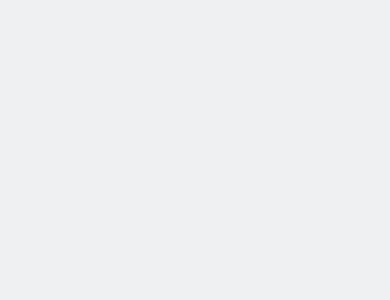
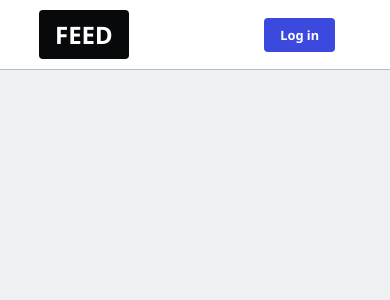
Before and after one commit to AhmadSaman/blogo, a Next.js app: page /1 in a window 390 px wide. Shown: the top 300 px of the page. Built offline with nearby package versions, Linux system fonts and the light colour scheme.

Commit message:
Add Navbar

```diff
--- /dev/null
+++ b/components/Navbar.js
@@ -0,0 +1,47 @@
+/* eslint-disable @next/next/no-img-element */
+/* eslint-disable @next/next/link-passhref */
+import Image from "next/image";
+import Link from "next/link";
+
+function Navbar() {
+  const user = null;
+  const username = null;
+  return (
+    <div className="navbar">
+      <ul>
+        <li>
+          <Link href={"/"}>
+            <button className="btn-logo">Feed</button>
+          </Link>
+        </li>
+        {/* for the signed in users */}
+        {username && (
+          <>
+            <li className="push-left">
+              <Link href={"/admin"}>
+                <button className="btn-blue">Write Posts</button>
+              </Link>
+            </li>
+            <li>
+              <Link href={`/${username}`}>
+                <img src={`${user?.photoURL}`} alt={`${username}`} />
+              </Link>
+            </li>
+          </>
+        )}
+        {/* for non Signed in users */}
+        {!username && (
+          <>
+            <li>
+              <Link href={"/enter"}>
+                <button className="btn-blue">Log in</button>
+              </Link>
+            </li>
+          </>
+        )}
+      </ul>
+    </div>
+  );
+}
+
+export default Navbar;
--- a/pages/_app.js
+++ b/pages/_app.js
@@ -1,7 +1,13 @@
-import '../styles/globals.css'
+import Navbar from "../components/Navbar";
+import "../styles/globals.css";
 
 function MyApp({ Component, pageProps }) {
-  return <Component {...pageProps} />
+  return (
+    <>
+      <Navbar />
+      <Component {...pageProps} />
+    </>
+  );
 }
 
-export default MyApp
+export default MyApp;
--- a/styles/globals.css
+++ b/styles/globals.css
@@ -16,6 +16,186 @@ body {
   background-color: var(--color-bg);
   color: var(--color-text);
   margin-top: 50px;
+}
+
+main {
+  padding: 1rem 10vw;
+}
+
+h1 {
+  font-size: 2rem;
+}
+h2 {
+  font-size: 1.5rem;
+}
+h2 {
+  font-size: 1.25rem;
+}
+
+a {
+  color: inherit;
+  text-decoration: none;
+  cursor: pointer;
+}
+
+* {
+  box-sizing: border-box;
+}
+
+img {
+  max-width: 100%;
+}
+
+input {
+  display: inline-block;
+  outline: none;
+  border: none;
+  font-size: 1.5rem;
+  width: 100%;
+  padding: 5px 10px;
+}
+
+fieldset {
+  border: none;
+  padding: 1rem 0;
+  font-size: 1.25rem;
+}
+
+code {
+  overflow-x: scroll;
+}
+
+/* Navbar */
+
+.navbar {
+  height: 70px;
+  width: 100%;
+  background: white;
+  color: var(--colors-text);
+  position: fixed;
+  top: 0;
+  padding: 0 10vw;
+  font-weight: bold;
+  border-bottom: 1px solid var(--color-gray);
+  z-index: 99;
+}
+
+.navbar ul {
+  list-style-type: none;
+  margin: 0;
+  padding: 0;
+  display: flex;
+  align-items: center;
+  justify-content: space-between;
+  height: 100%;
+}
+
+.navbar img {
+  border-radius: 50%;
+  width: 50px;
+  height: 50px;
+  cursor: pointer;
+}
+
+.navbar li {
+  border-radius: 50%;
+}
+
+/* Buttons */
+
+.btn,
+button {
+  background-color: var(--color-gray);
+  border: none;
+  color: var(--color-text);
+  padding: 1rem 2rem;
+  display: flex;
+  align-items: center;
+  text-align: center;
+  justify-content: center;
+  text-decoration: none;
+  font-family: "Noto Sans", sans-serif;
+  font-weight: bold;
+  border-radius: 0.25rem;
+  cursor: pointer;
+  margin: 0.5rem 1rem 0.5rem 0;
+}
+
+@media only screen and (max-width: 768px) {
+  button {
+    padding: 0.5rem 1rem;
+    font-size: 0.8rem;
+  }
+}
+
+button:hover {
+  filter: brightness(90%);
+}
+
+button:disabled,
+button[disabled] {
+  filter: brightness(80%);
+  cursor: not-allowed;
+}
+
+button.btn-blue {
+  background-color: var(--color-blue);
+  color: white;
+}
+
+button.btn-red {
+  background-color: var(--color-red);
+  color: white;
+}
+
+button.btn-green {
+  background-color: var(--color-green);
+  color: white;
+}
+
+button.btn-google {
+  background-color: white;
+  color: var(--color-text);
+}
+
+.btn-google img {
+  width: 30px;
+  margin-right: 10px;
+}
+
+button.btn-logo {
+  background-color: var(--color-text);
+  color: white;
+  text-transform: uppercase;
+  font-size: 1.5rem;
+  padding: 0.5rem 1rem;
+}
+
+/* Cards */
+
+.card {
+  padding: 2rem;
+  margin: 1rem 0;
+  background-color: white;
+  border: 1px solid var(--color-gray);
+  border-radius: 8px;
+}
+
+.card footer {
+  display: flex;
+}
+
+.card-img-center {
+  width: 20%;
+  display: block;
+  margin: auto;
+  border-radius: 50%;
+  max-width: 150px;
+}
+
+.card-info {
+  color: white;
+  background: var(--color-blue);
 }
 
 /* Loader */
@@ -37,3 +217,57 @@ body {
     transform: rotate(360deg);
   }
 }
+
+/* File uploads */
+
+input[type="file"] {
+  display: none;
+}
+
+.upload-snippet {
+  width: 75%;
+  margin-left: auto;
+  background: white;
+  padding: 5px;
+  margin: 5px 0;
+}
+/* Utilities */
+
+.push-left {
+  margin-left: auto;
+}
+
+.text-sm {
+  font-size: 0.85rem;
+}
+
+.text-danger {
+  font-weight: bold;
+  color: var(--color-red);
+}
+
+.text-success {
+  font-weight: bold;
+  color: var(--color-green);
+}
+
+.text-info {
+  font-weight: bold;
+  color: var(--color-blue);
+}
+
+.box {
+  display: flex;
+  justify-content: space-between;
+}
+
+.box-center {
+  display: flex;
+  flex-direction: column;
+  align-content: center;
+  text-align: center;
+}
+
+.hidden {
+  display: none;
+}
```
